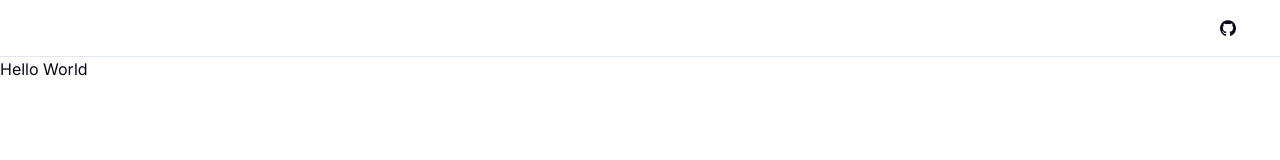
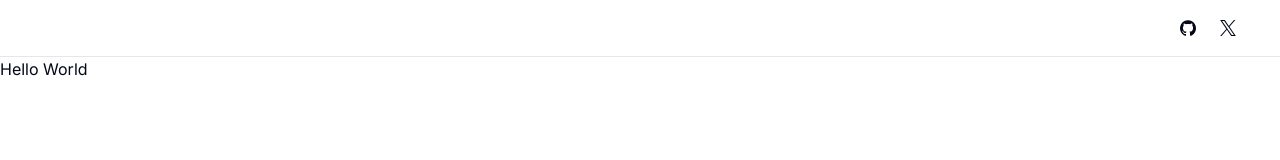
Before and after one commit to reneafranco/teaching-blog, a Next.js app: page / in a window 1280 px wide. Shown: the top 160 px of the page. Built offline with nearby package versions, Linux system fonts and the light colour scheme.

Commit message:
Main Nav

```diff
--- /dev/null
+++ b/components/main-nav.tsx
@@ -0,0 +1,5 @@
+"use client";
+
+export function MainNav() {
+  return <nav className="flex items-center space-x-4 lg:space-x-6"></nav>;
+}
--- a/components/site-header.tsx
+++ b/components/site-header.tsx
@@ -3,11 +3,13 @@ import { cn } from "@/lib/utils";
 import Link from "next/link";
 import { buttonVariants } from "./ui/button";
 import { Icons } from "./icons";
+import { MainNav } from "./main-nav";
 
 export function SiteHeader() {
   return (
     <header className="sticky top-0 w-full border-b border-border bg-background/95 backdrop-blur supports-[backdrop-filter]:bg-background/60">
       <div className="container flex h-14 max-w-screen-2xl items-center">
+        <MainNav />
         <div className="flex flex-1 items-center justify-end space-x-2">
           <nav className="flex items-center">
             <Link
@@ -25,6 +27,21 @@ export function SiteHeader() {
                 <span className="sr-only">GitHub</span>
               </div>
             </Link>
+            <Link
+              href={siteConfig.links.github}
+              target="_blank"
+              rel="noreferrer"
+            >
+              <div
+                className={cn(
+                  buttonVariants({ variant: "ghost" }),
+                  "w-10 px-0",
+                )}
+              >
+                <Icons.twitter className="h-4 w-4" />
+                <span className="sr-only">Twitter</span>
+              </div>
+            </Link>
           </nav>
         </div>
       </div>
```
Also changed, not shown: .velite/posts.json.
